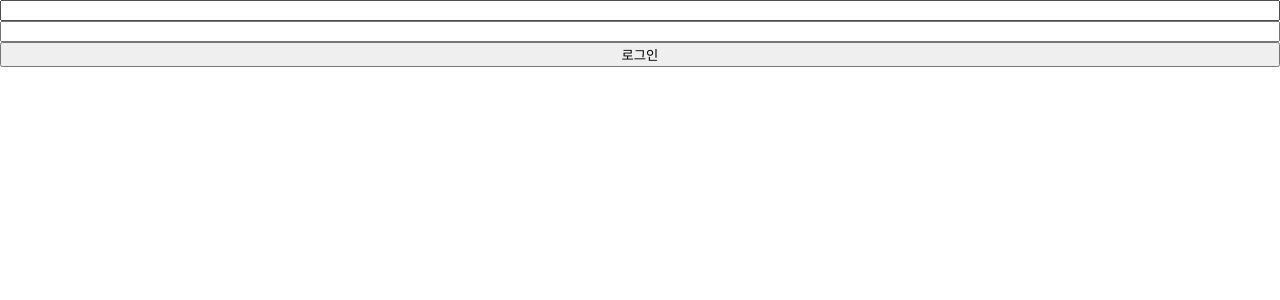
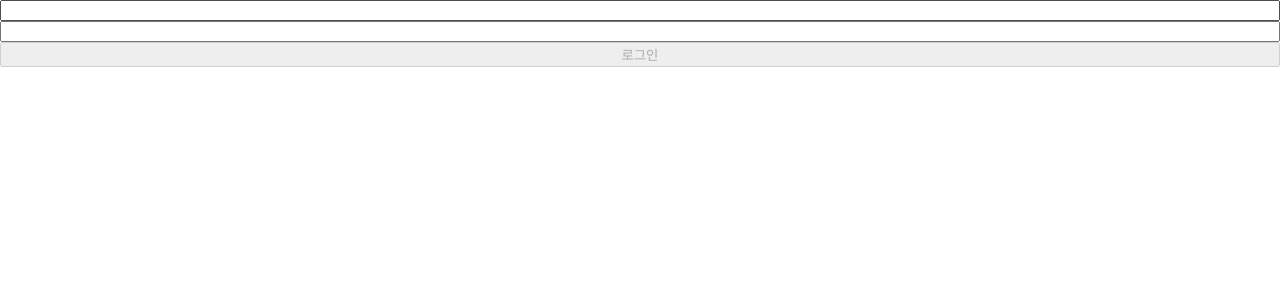
Before and after one commit to GINK-SS/wanted-pre-onboarding-frontend, a React (Create React App) app: page /signin in a window 1280 px wide. Shown: the top 300 px of the page. Built offline with nearby package versions, Linux system fonts and the light colour scheme.

Commit message:
feat: 로그인 페이지에서 로그인 기능 구현
로그인이 성공했을 시 JWT를 받고 로컬 스토리지에 저장한다.
또한, /todo 경로로 이동한다.

로그인 관련 기타 유효성 검사 기능 등은 회원가입과 같다.

```diff
--- a/src/api.ts
+++ b/src/api.ts
@@ -12,3 +12,14 @@ export function fetchSignUp({ userEmail, userPassword }: ISignInput) {
     headers: { 'Content-Type': 'application/json' },
   }).then((res) => res.json());
 }
+
+export function fetchSignIn({ userEmail, userPassword }: ISignInput) {
+  return fetch(`${BASE_URL}/auth/signin`, {
+    method: 'POST',
+    body: JSON.stringify({
+      email: userEmail,
+      password: userPassword,
+    }),
+    headers: { 'Content-Type': 'application/json' },
+  }).then((res) => res.json());
+}
--- a/src/routes/SignIn.tsx
+++ b/src/routes/SignIn.tsx
@@ -1,27 +1,62 @@
-import { useState } from 'react';
+import { useEffect, useState } from 'react';
+import { useHistory } from 'react-router-dom';
 import styled from 'styled-components';
+import { fetchSignIn } from '../api';
+import { ISignResponse } from '../type';
+import { signValidation } from '../validator';
 
-const SignInForm = styled.form`
+const SignForm = styled.form`
   display: flex;
   flex-direction: column;
 `;
-const SignInInput = styled.input``;
-const SignInButton = styled.button``;
+const SignInput = styled.input``;
+const SignButton = styled.button``;
 
 function SignIn() {
   const [userEmail, setUserEmail] = useState('');
   const [userPassword, setUserPassword] = useState('');
+  const [onValid, setOnValid] = useState(false);
+  const history = useHistory();
+
+  useEffect(() => {
+    setOnValid(signValidation({ userEmail, userPassword }));
+  }, [userEmail, userPassword]);
+
+  const onClickEffect = async () => {
+    const signInResponse: ISignResponse = await fetchSignIn({
+      userEmail,
+      userPassword,
+    });
+
+    if (signInResponse.access_token) {
+      localStorage.setItem('wantedAccessToken', signInResponse.access_token);
+      history.replace('/todo');
+    }
+  };
 
   return (
-    <SignInForm>
-      <SignInInput
+    <SignForm
+      onSubmit={(event: React.FormEvent<HTMLFormElement>) => event.preventDefault()}
+    >
+      <SignInput
         data-testid="email-input"
         value={userEmail}
-        onChange={({ currentTarget: { value } }) => setUserEmail(value)}
+        onChange={({ currentTarget: { value } }: React.ChangeEvent<HTMLInputElement>) =>
+          setUserEmail(value)
+        }
       />
-      <SignInInput data-testid="password-input" type="password" value={userPassword} />
-      <SignInButton data-testid="signin-button">로그인</SignInButton>
-    </SignInForm>
+      <SignInput
+        data-testid="password-input"
+        type="password"
+        value={userPassword}
+        onChange={({ currentTarget: { value } }: React.ChangeEvent<HTMLInputElement>) =>
+          setUserPassword(value)
+        }
+      />
+      <SignButton data-testid="signin-button" disabled={!onValid} onClick={onClickEffect}>
+        로그인
+      </SignButton>
+    </SignForm>
   );
 }
 
```
